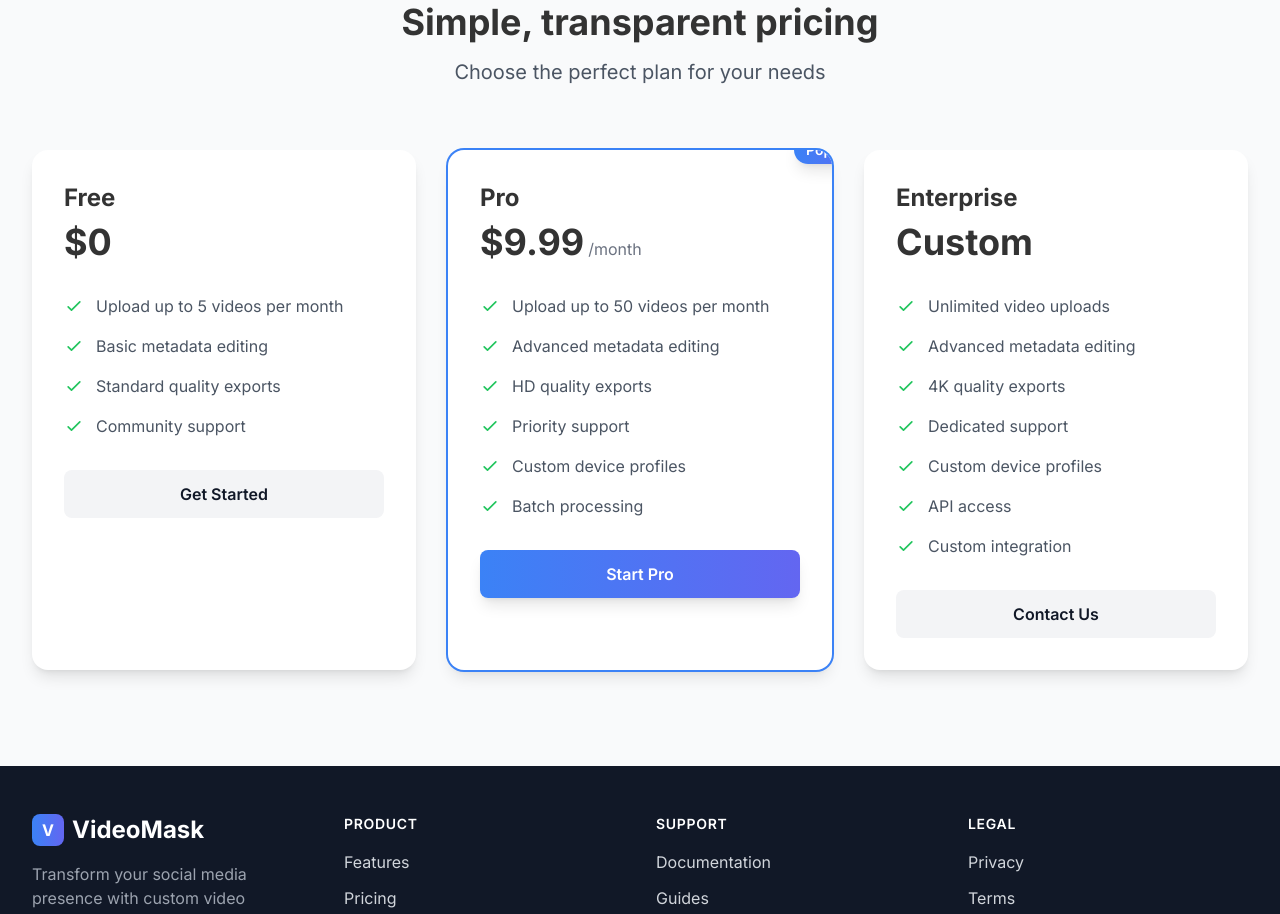
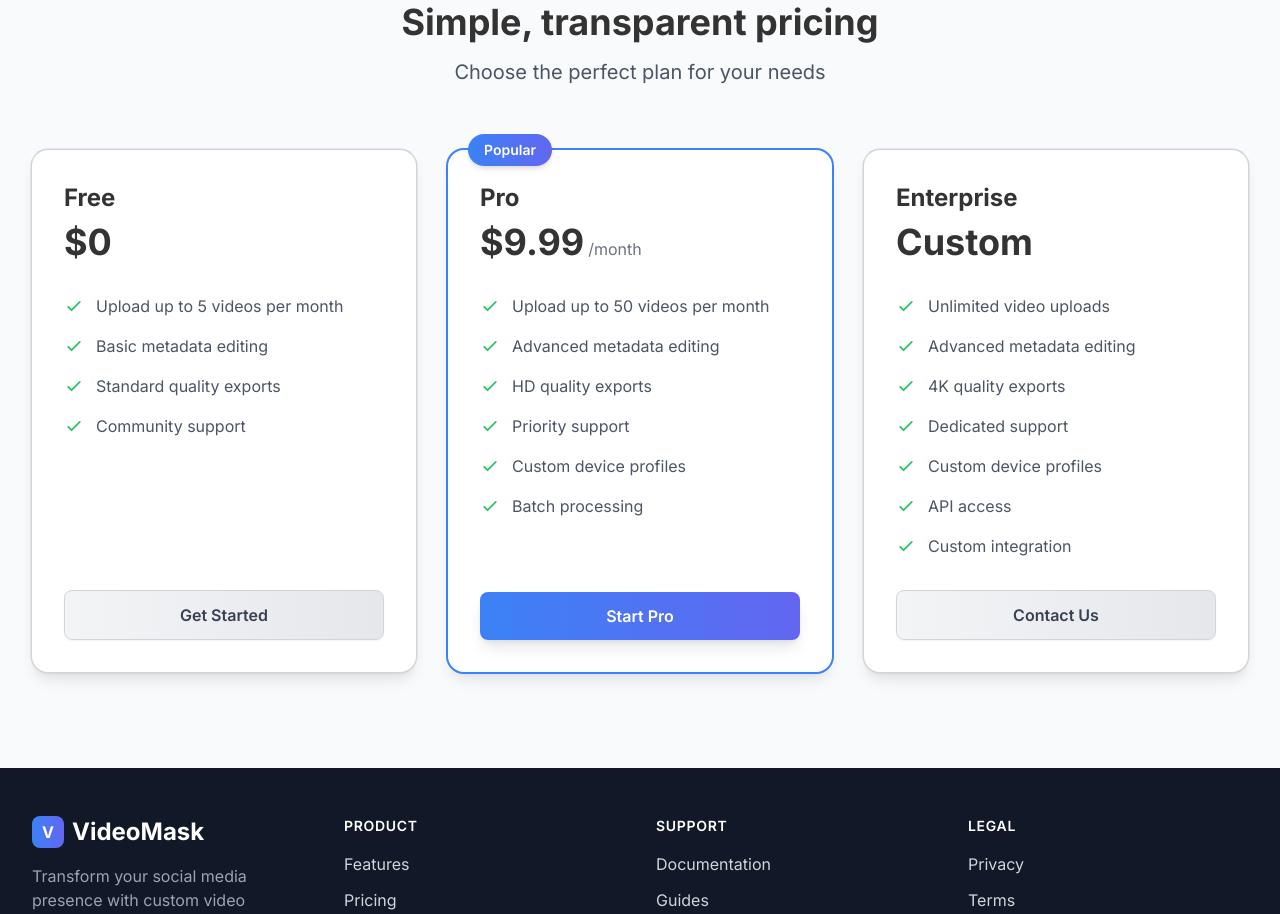
Before and after one commit to bckflpboys/https---github.com-bckflpboys-videomask, a Next.js app: page / in a window 1280 px wide. Shown: the part 1960-2874 px from the top of the page. Built offline with nearby package versions, Linux system fonts and the light colour scheme.

Commit message:
PRICING CARDS UPDATE

```diff
--- a/src/components/Pricing.tsx
+++ b/src/components/Pricing.tsx
@@ -78,18 +78,19 @@ export default function Pricing() {
           {plans.map((plan, index) => (
             <div
               key={plan.name}
-              className={`relative bg-white rounded-2xl shadow-lg overflow-hidden ${
-                plan.popular ? 'ring-2 ring-blue-500' : ''
-              }`}
+              className={`relative bg-white rounded-2xl shadow-lg ${
+                plan.popular ? 'ring-2 ring-blue-500' : 'ring-[1.5px] ring-gray-300'
+              } transition-all duration-300 hover:shadow-xl before:absolute before:inset-0 before:-z-10 before:rounded-2xl before:bg-gradient-to-r before:from-gray-100 before:via-white before:to-gray-100 before:opacity-0 hover:before:opacity-100 before:transition-opacity`}
             >
               {plan.popular && (
-                <div className="absolute top-0 right-0 -translate-y-1/2 translate-x-1/2">
-                  <span className="inline-flex items-center px-3 py-1 rounded-full text-sm font-semibold bg-gradient-to-r from-blue-500 to-indigo-500 text-white shadow-lg">
+                <div className="absolute -top-4 left-5">
+                  <span className="inline-flex items-center px-4 py-1.5 rounded-full text-sm font-semibold bg-gradient-to-r from-blue-500 to-indigo-500 text-white shadow-md">
                     Popular
                   </span>
                 </div>
               )}
-              <div className="p-8">
+              <div className="p-8 h-full flex flex-col">
+                <div>
                   <h3 className="text-2xl font-bold mb-2">{plan.name}</h3>
                   <div className="flex items-baseline mb-8">
                     <span className="text-4xl font-bold">{plan.price}</span>
@@ -117,16 +118,19 @@ export default function Pricing() {
                       </li>
                     ))}
                   </ul>
+                </div>
+                <div className="mt-auto">
                   <Link
                     href="#"
                     className={`block w-full py-3 px-6 text-center rounded-lg font-semibold transition-all duration-200 ${
                       plan.popular
                         ? 'bg-gradient-to-r from-blue-500 to-indigo-500 text-white hover:from-blue-600 hover:to-indigo-600 shadow-lg hover:shadow-xl'
-                      : 'bg-gray-100 text-gray-900 hover:bg-gray-200'
+                        : 'bg-gradient-to-r from-gray-100 to-gray-200 text-gray-700 hover:from-gray-200 hover:to-gray-300 border border-gray-300 shadow-sm hover:shadow-md'
                     }`}
                   >
                     {plan.cta}
                   </Link>
+                </div>
               </div>
             </div>
           ))}
```
Lines whose indentation alone changed are shown as unchanged.
